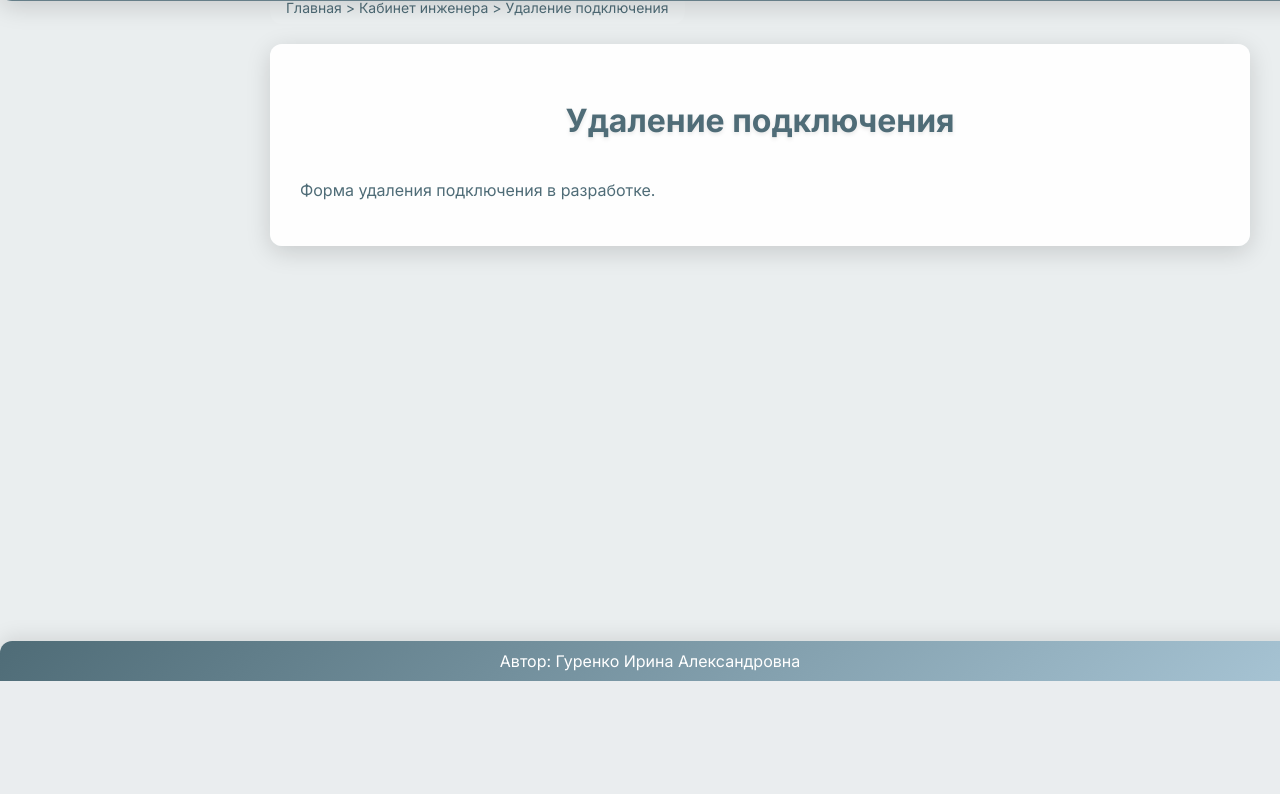
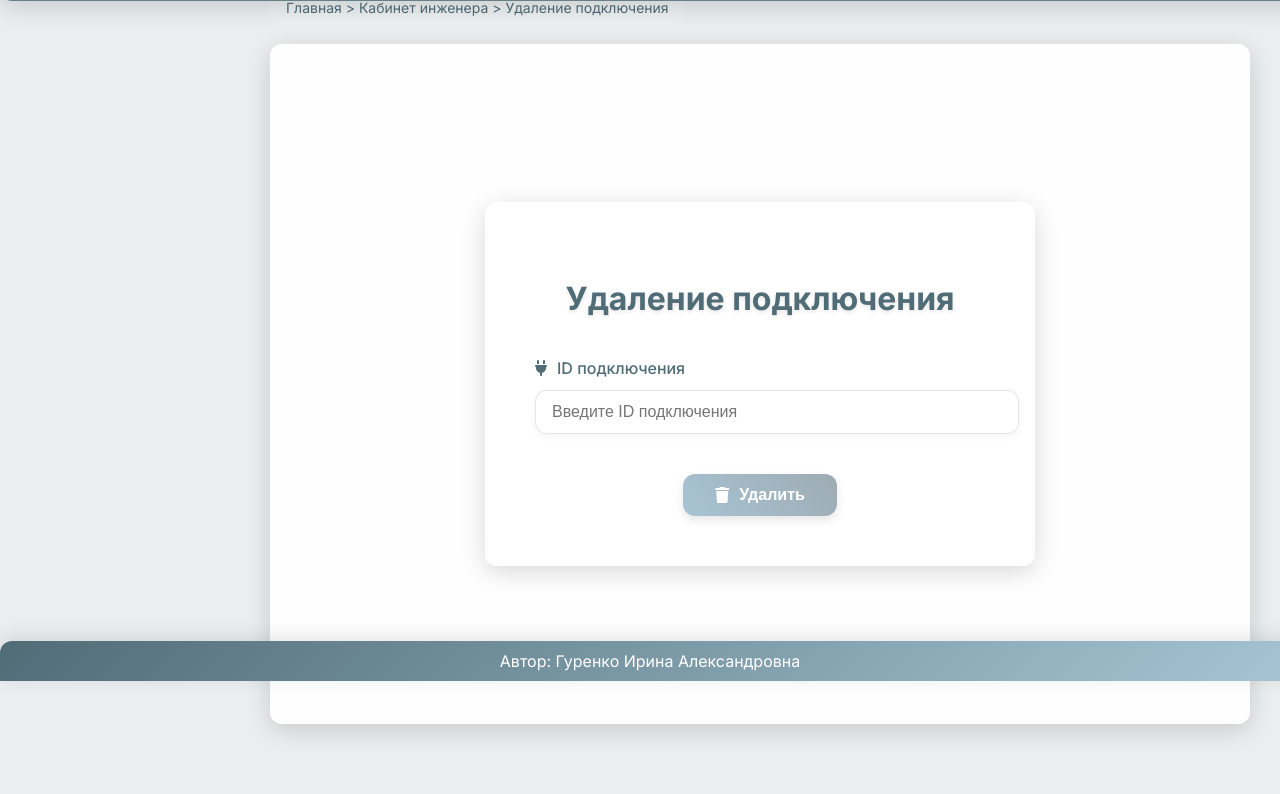
Before and after one commit to Iriiika/cod-cable-management, a Flask app: template templates/delete_connection.html in a window 1280 px wide. Shown: the part 119-913 px from the top of the page. Before the commit the page ends 800 px from the top, so only its background shows below. Run offline with Flask 3, Linux system fonts and the light colour scheme; the template is opened without the code that fills it, so the values that code supplies are empty; some libraries are stand-ins or nearby versions.

Commit message:
Добавила форму удаления подключения и обновила стили

```diff
--- a/static/css/delete_connection.css
+++ b/static/css/delete_connection.css
@@ -1,7 +1,27 @@
 @import url('styles.css');
 
     .delete-conn-content {
-        padding: 30px;
+        display: flex;
+        justify-content: center;
+        align-items: center;
+        min-height: calc(100vh - 160px);
+        padding: 20px;
+    }
+
+    .delete-conn-form-wrapper {
+        max-width: 450px;
+        width: 100%;
+        background: var(--content-bg);
+        padding: 50px;
+        border-radius: var(--border-radius);
+        box-shadow: var(--shadow);
+        backdrop-filter: blur(10px);
+        transition: transform 0.3s, box-shadow 0.3s;
+    }
+
+    .delete-conn-form-wrapper:hover {
+        transform: scale(1.02);
+        box-shadow: var(--neon-glow);
     }
 
     .delete-conn-title {
@@ -13,12 +33,80 @@
         text-shadow: 0 2px 4px rgba(0, 0, 0, 0.1);
     }
 
+    .delete-conn-form-group {
+        margin-bottom: 30px;
+        text-align: left;
+    }
+
+    .delete-conn-label {
+        display: flex;
+        align-items: center;
+        gap: 10px;
+        font-size: 16px;
+        font-weight: 500;
+        margin-bottom: 12px;
+        color: var(--text-color);
+    }
+
+    .delete-conn-input {
+        width: 100%;
+        background: rgba(255, 255, 255, 0.9);
+        border: 1px solid rgba(0, 0, 0, 0.1);
+        transition: border 0.3s, box-shadow 0.3s;
+        padding: 12px 16px;
+        font-size: 16px;
+    }
+
+    .delete-conn-input:focus {
+        border-color: var(--button-bg);
+        box-shadow: 0 0 8px rgba(167, 196, 212, 0.3);
+    }
+
+    .delete-conn-button-wrapper {
+        display: flex;
+        justify-content: center;
+        margin-top: 40px;
+    }
+
+    .delete-conn-submit-btn {
+        padding: 12px 32px;
+        background: var(--button-bg);
+        color: #fff;
+        transition: transform 0.3s, box-shadow 0.3s;
+        display: flex;
+        align-items: center;
+        gap: 10px;
+        font-size: 16px;
+        font-weight: 600;
+        box-shadow: 0 4px 10px rgba(0, 0, 0, 0.1);
+    }
+
+    .delete-conn-submit-btn:hover {
+        transform: scale(1.05);
+        box-shadow: var(--neon-glow);
+    }
+
     @media (max-width: 768px) {
         .delete-conn-content {
-            padding: 20px;
+            padding: 15px;
+        }
+
+        .delete-conn-form-wrapper {
+            padding: 40px;
+        }
+    }
+
+    @media (max-width: 480px) {
+        .delete-conn-form-wrapper {
+            padding: 30px;
         }
 
         .delete-conn-title {
             font-size: 28px;
         }
+
+        .delete-conn-submit-btn {
+            font-size: 14px;
+            padding: 10px 24px;
+        }
     }
--- a/templates/delete_connection.html
+++ b/templates/delete_connection.html
@@ -9,7 +9,17 @@
       <a href="{{ url_for('engineer_dashboard') }}">Кабинет инженера</a> > Удаление подключения
     </div>
     <div class="delete-conn-content content">
-      <h2 class="delete-conn-title">Удаление подключения</h2>
-      <p>Форма удаления подключения в разработке.</p>
+      <div class="delete-conn-form-wrapper">
+        <h2 class="delete-conn-title">Удаление подключения</h2>
+        <form method="POST" action="{{ url_for('delete_connection') }}">
+          <div class="delete-conn-form-group">
+            <label for="conn_id" class="delete-conn-label"><i class="fas fa-plug"></i> ID подключения</label>
+            <input type="text" id="conn_id" name="conn_id" class="filter-input delete-conn-input" placeholder="Введите ID подключения" required>
+          </div>
+          <div class="delete-conn-button-wrapper">
+            <button type="submit" class="excel-btn delete-conn-submit-btn"><i class="fas fa-trash"></i> Удалить</button>
+          </div>
+        </form>
+      </div>
     </div>
   {% endblock %}
```
